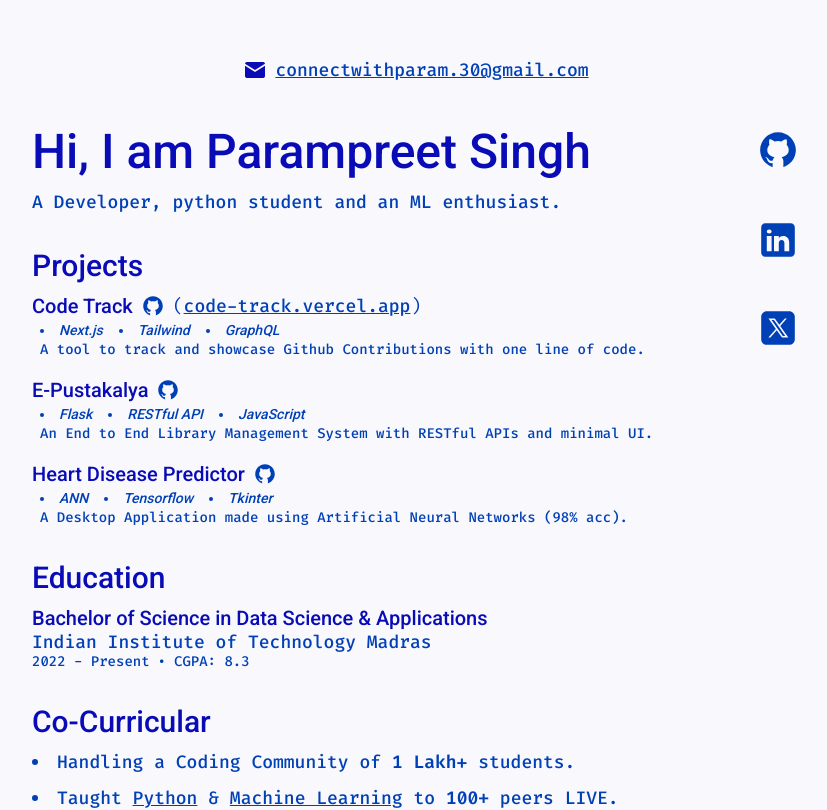
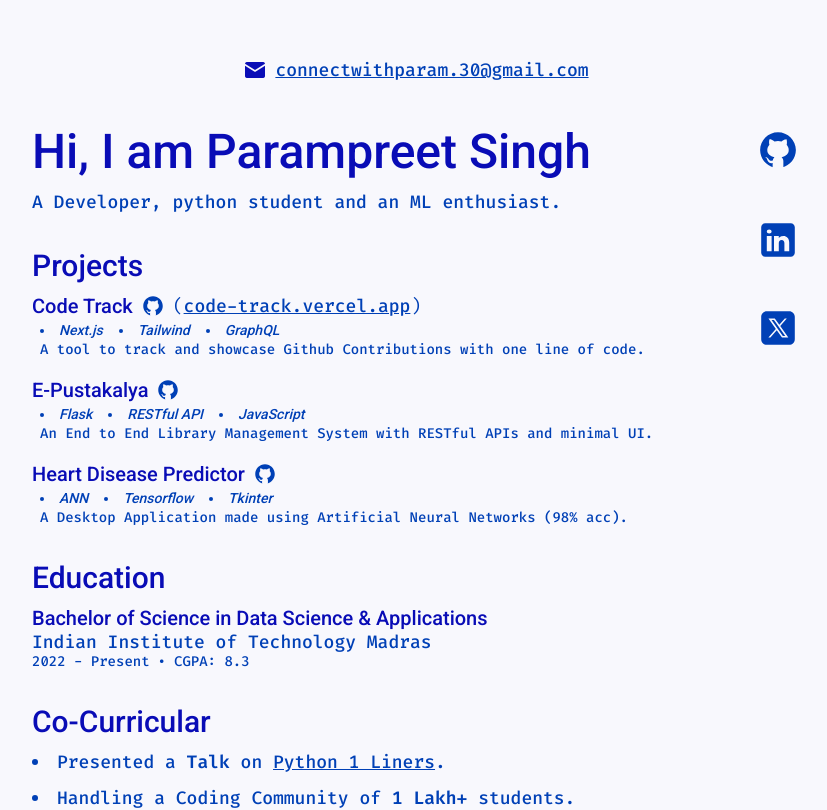
Before and after one commit to Param302/portfolio, a Next.js app in the folder portfolio/: page / in a window 1280 px wide. Shown: the top 810 px of the page, without its empty margins (224-1051 px from the left). Built offline with nearby package versions, Linux system fonts and the light colour scheme.

Commit message:
update: add python talk in co-curricular

```diff
--- a/portfolio/src/app/components/CoCurricular.js
+++ b/portfolio/src/app/components/CoCurricular.js
@@ -3,10 +3,11 @@ export default function CoCurricular() {
         <section id="cocurricular" className="flex flex-col space-y-2">
             <h2 className="text-2xl md:text-3xl font-medium font-heading">Co-Curricular</h2>
             <ul className="list-disc list-inside flex flex-col space-y-2 font-medium text-base md:text-lg">
+                <li>Presented a <span className="font-semibold">Talk</span> on <a href="https://www.youtube.com/watch?v=08owIqXQebs" target="_blank" rel="noopener noreferrer" className="underline">Python 1 Liners</a>.</li>
                 <li>Handling a Coding Community of <span className="font-semibold">1 Lakh+</span> students.</li>
                 <li>Taught <a href="https://www.youtube.com/playlist?list=PLClULgPbRPsD-t0AYG8hR5iLIt2ZaNTkv" target="_blank" rel="noopener noreferrer" className="underline">Python</a> & <a href="https://www.youtube.com/playlist?list=PLClULgPbRPsA1twUfMlWkI4yJeqjsSi23" target="_blank" rel="noopener noreferrer" className="underline">Machine Learning</a> to <span className="font-semibold">100+</span> peers LIVE.</li>
+                <li>Created <a href="https://github.com/Param302/Discord-Verification-bot" target="_blank" rel="noopener noreferrer" className="underline">Verification</a> & <a href="https://github.com/Param302/settlement-design-challenege-bot" target="_blank" rel="noopener noreferrer" className="underline">Management</a> <span className="font-semibold">Discord Bot</span> for college events.</li>
                 <li>Made <span className="font-semibold">Websites</span> as Web Admin in college societies (<a href="https://synapse-society.github.io/Synapse/" target="_blank" rel="noopener noreferrer" className="underline">Synapse</a>, <a href="https://sahara-society.github.io/Sahara/" target="_blank" rel="noopener noreferrer" className="underline">Sahara</a>).</li>
-                <li>Created <a href="https://github.com/Param302/Discord-Verification-bot" target="_blank" rel="noopener noreferrer" className="underline">Verification</a> & <a href="https://github.com/Param302/settlement-design-challenege-bot" target="_blank" rel="noopener noreferrer" className="underline">Management</a> <span className="font-semibold">Discord Bot</span> for college events.</li>
             </ul>
         </section>
     )
```
